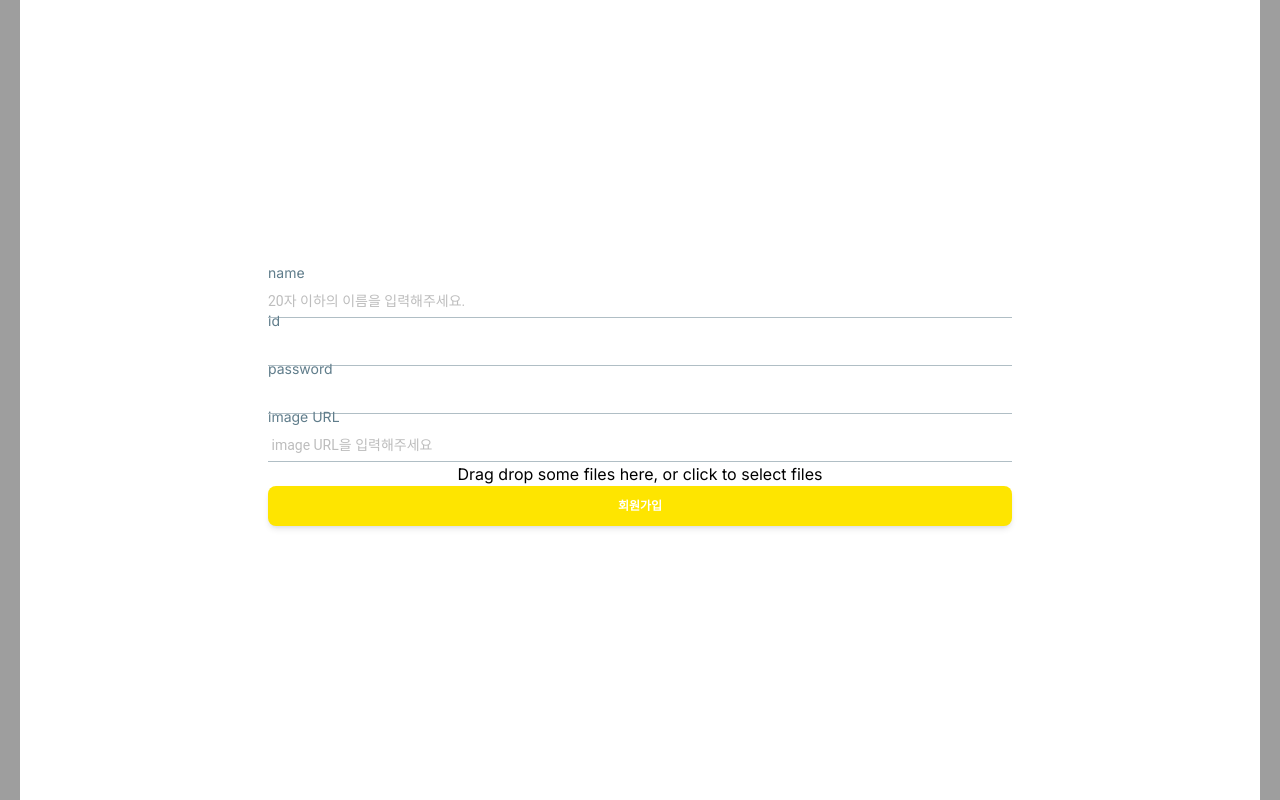
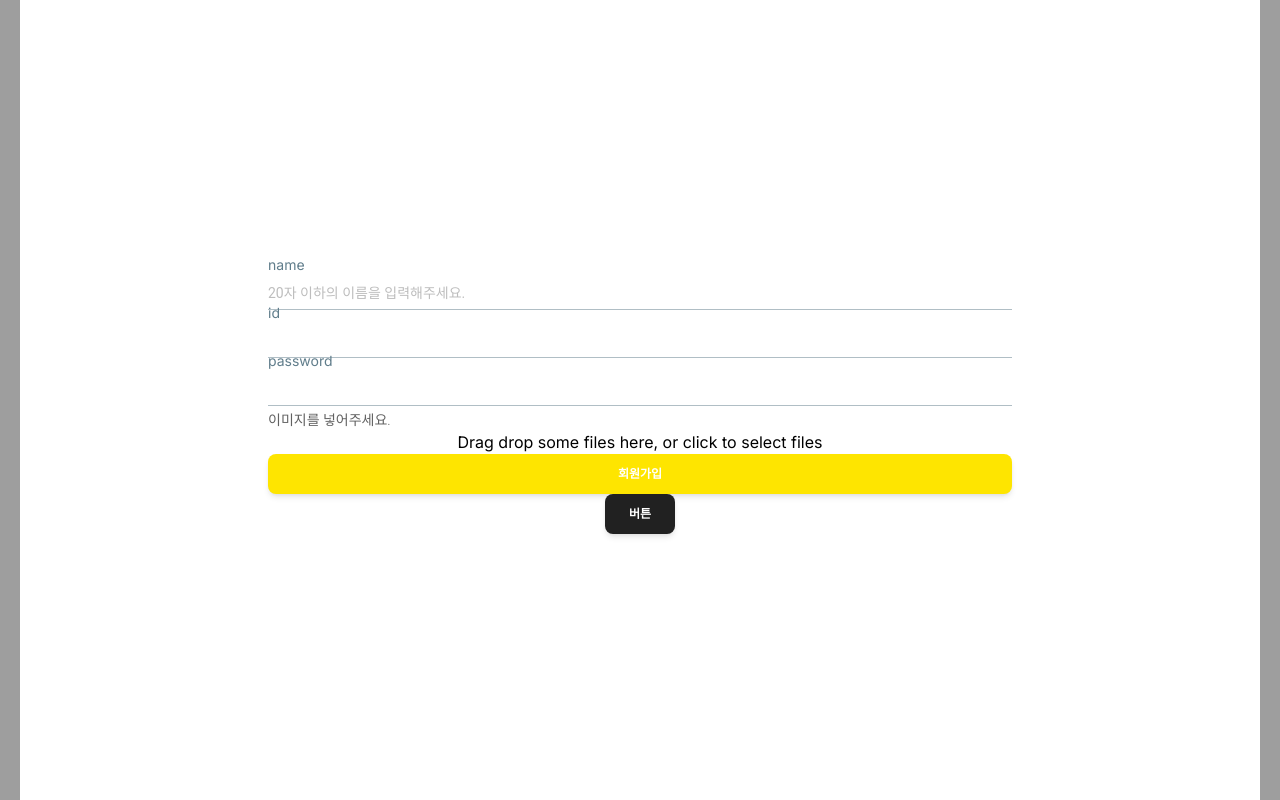
Before and after one commit to KDT1-FE/Y_FE_Toy2, a Next.js app: page /join in a window 1280 px wide. Built offline with nearby package versions, Linux system fonts and the light colour scheme.

Commit message:
Feat : useFetchImage 훅 제작

```diff
--- a/Components/Join/DropZone/Dropzone.utils.ts
+++ /dev/null
@@ -1,8 +0,0 @@
-export const fetchImageToCloudinary = async (file: string) => {
-	const res = await fetch('api/image/post', {
-		method: 'POST',
-		body: file,
-	});
-	const data = await res.json();
-	return data;
-};
--- a/Components/Join/JoinForm.tsx
+++ b/Components/Join/JoinForm.tsx
@@ -2,14 +2,14 @@
 
 import React from 'react';
 import { useForm, SubmitHandler } from 'react-hook-form';
-import { Button } from '@material-tailwind/react';
+import { Button, Typography } from '@material-tailwind/react';
 import { fetchJoin } from '@/app/join/join.utils';
 import { useRouter } from 'next/navigation';
 import Swal from 'sweetalert2';
 import { Input } from '@material-tailwind/react';
 import Image from 'next/image';
 import DropZone from './DropZone/DropZone';
-import { fetchImageToCloudinary } from './DropZone/Dropzone.utils';
+import { useFetchImageToCloudinary } from '@/hooks/Open/usefetchImageToCloudinary';
 // import Image from 'next/image';
 
 type RequestBody = {
@@ -22,6 +22,9 @@ type RequestBody = {
 const JoinForm = () => {
 	const router = useRouter();
 	const [baseImageUrl, setBaseImageUrl] = React.useState<string | null>(null);
+	const mutation = useFetchImageToCloudinary();
+
+	console.log(mutation.data);
 
 	const {
 		register,
@@ -47,9 +50,6 @@ const JoinForm = () => {
 			});
 			return;
 		}
-
-		const pictureUrl = fetchImageToCloudinary(baseImageUrl);
-		console.log(pictureUrl);
 
 		const data = await fetchJoin(id, password, name, picture);
 		const { message } = data;
@@ -163,21 +163,22 @@ const JoinForm = () => {
 						</div>
 						{/* 이미지 url */}
 						<div className="flex h-[90] w-full  flex-col  mt-5">
-							<Input
-								color="brown"
-								variant="static"
-								label="image URL"
-								placeholder=" image URL을 입력해주세요 "
-								{...register('picture', {
-									required: true,
-								})}
-								crossOrigin={'anonymous'}
-							/>
+							<Typography color="brown" className=" text-sm text-gray-700">
+								이미지를 넣어주세요.
+							</Typography>
 						</div>
 					</div>
 					<DropZone setFn={setBaseImageUrl} />
 					<Button type="submit" className="w-full bg-main mt-10">
 						회원가입
+					</Button>
+					<Button
+						type="button"
+						onClick={() => {
+							mutation.mutate(baseImageUrl as string);
+						}}
+					>
+						버튼
 					</Button>
 				</form>
 			</div>
--- /dev/null
+++ b/hooks/Open/useFetchImageToCloudinary.ts
@@ -0,0 +1,14 @@
+'use client';
+
+import { useMutation } from '@tanstack/react-query';
+
+export const useFetchImageToCloudinary = () => {
+	const mutation = useMutation({
+		mutationFn: (file: string) =>
+			fetch('api/image/post', {
+				method: 'POST',
+				body: file,
+			}),
+	});
+	return mutation;
+};
```
